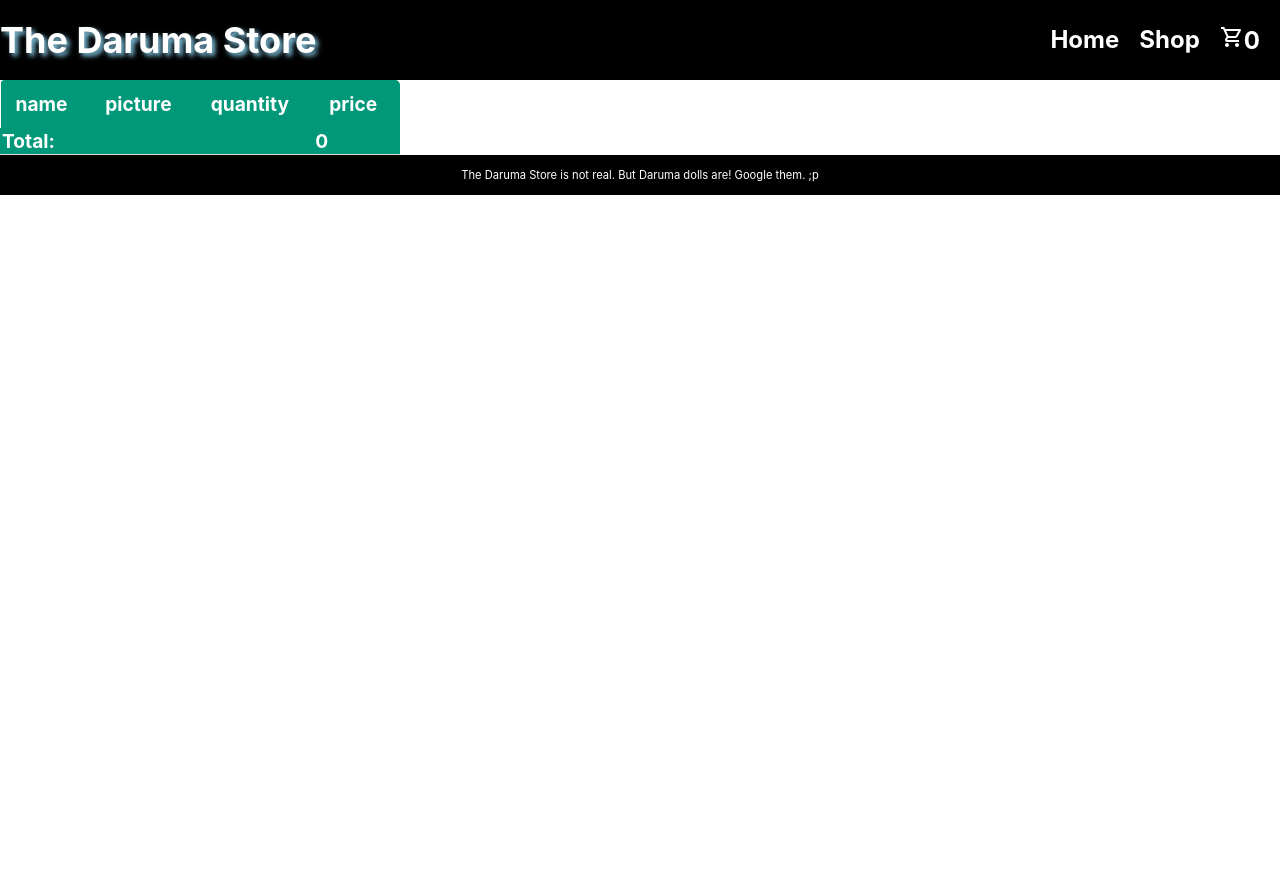
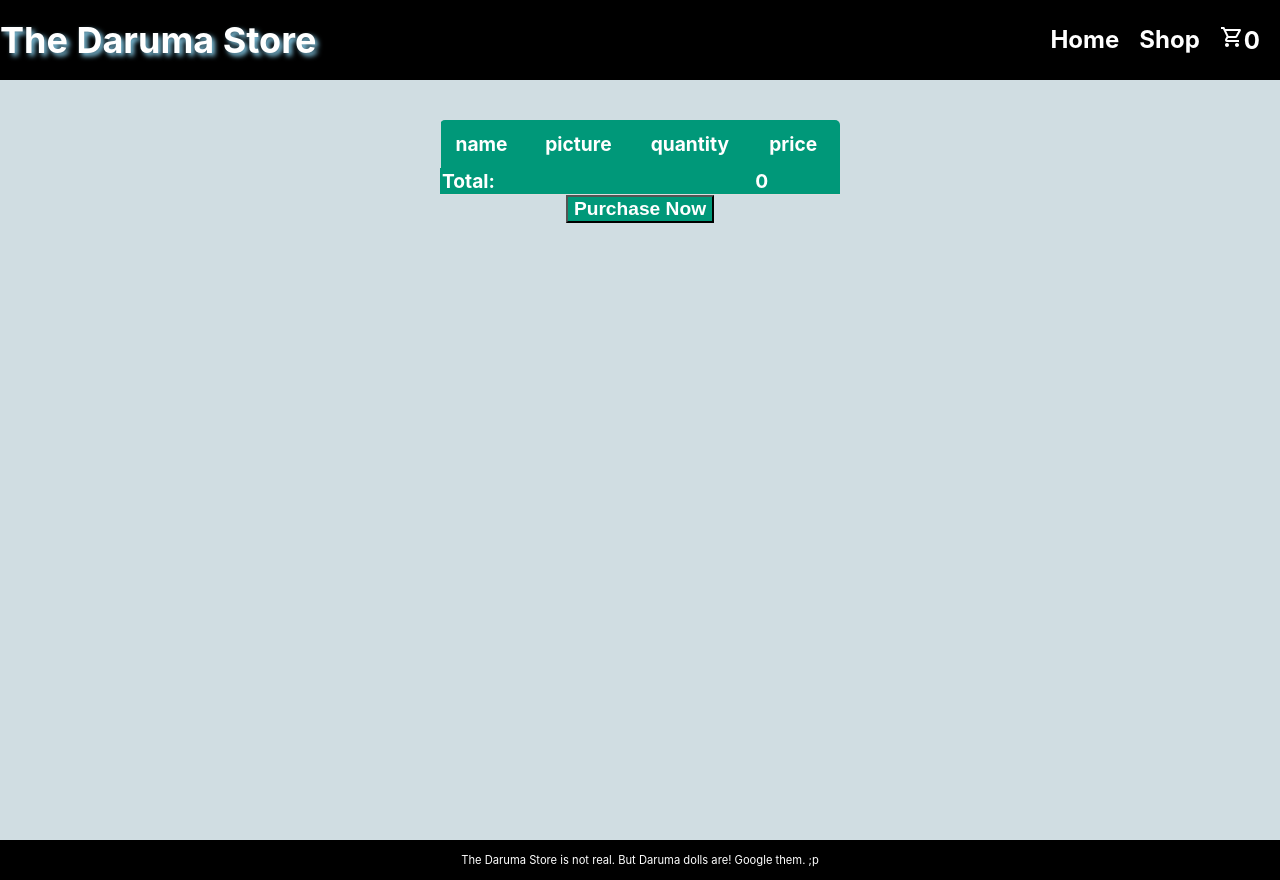
Before and after one commit to erinjaym/shopping-cart, a React (Create React App) app: page /Cart in a window 1280 px wide. Before the commit the page ends 800 px from the top, so only its background shows below. Built offline with nearby package versions, Linux system fonts and the light colour scheme.

Commit message:
Removed testing code. Removed other uneeded or unused code. Styled add and subtract buttns on cart page.

```diff
--- a/src/App.js
+++ b/src/App.js
@@ -13,12 +13,6 @@ function App() {
 
   const [cartItems, setCartItems] = useState ( productList() );
   const [cartCount, setCartCount] = useState (0);
-  const [total, setTotal] = useState (0);
-
-  const addToCart = (productName) => {
-    findItemAndAddQuantity(productName);
-    addCartCount ();
-  };
 
   function findItemAndAddQuantity (productName) {
       for (let x = 0; x < cartItems.length; x++ ){
@@ -27,7 +21,6 @@ function App() {
           itemReplacement.quantity = itemReplacement.quantity + 1;
           cartItems[x] = itemReplacement;
          setCartItems( cartItems );
-         console.log(cartItems);
         }else {
         }
     }
@@ -50,6 +43,16 @@ function App() {
   }
 }
 
+const addToCart = (productName) => {
+  findItemAndAddQuantity(productName);
+  addCartCount ();
+};
+
+const addCartCount = () => {
+  setCartCount ( cartCount + 1);
+}
+
+
   const subtractFromCart = (productName) => {
     findItemAndSubtractQuantity(productName);
     subtractCartCount ();
@@ -59,46 +62,18 @@ function App() {
     setCartCount ( cartCount - 1);
   }
 
-  const addCartCount = () => {
-    setCartCount ( cartCount + 1);
-  }
-
-  const decreaseCartCount = () => {
-    setCartCount ( cartCount - 1) ;
-    return true;
+  const buyAlert = () => {
+    alert("Sorry! Only Japan has these in stock");
   }
 
 
-  function totalItems () {
+  function totalItems () { //need to modfy to round total to two digits.
     let fullCart = cartItems;
     let runningTotal = 0;
-    console.log("are you running");
     for (let item = 0; item < fullCart.length; item++){
       runningTotal += (fullCart[item].quantity) * (fullCart[item].price);
-      console.log(runningTotal);
     }
     return runningTotal;
-  }
-/*
-  function summarizeCart () {
-    console.log(cartItems);
-    let red = cartItems.filter(item =>  item.name == "Red Daruma");
-    let black = cartItems.filter(item => item.name == "Black Daruma");
-    let yellow = cartItems.filter(item => item.name === "Yellow Daruma");
-    let purple = cartItems.filter(item => item.name === "Purple Daruma");
-    let pink = cartItems.filter(item => item.name === "Pink Daruma");
-    let gold = cartItems.filter(item => item.name === "Gold Daruma");
-
-    let redTotal = red.reduce((sum, amount) => sum + amount.quantity, 0);
-      // we now have to create a new object with quantity = redTotal. -
-      // then re add to shooping cart? .... > or just do this every time cart is displayed ??
-      // re code to make add modify cart directly ... ??
-  }; */
-
-  function cartCheck () { // test code remove on polish
-    console.log(cartItems);
-    console.log(cartItems.length); // test code remove on polish
-    console.log(cartItems[0].quantity); // test code remove on polish
   }
 
   return (
@@ -107,8 +82,8 @@ function App() {
       <Nav count={cartCount} />
       <Switch>
         <Route exact path ="/" component={Home} />
-        <Route exact path="/Cart" render={(props) => < Cart {...props} add={addToCart} subtract={subtractFromCart} cart={cartItems} total={totalItems}/>} />
-        <Route exact path="/Shop" render={(props) => <Shop {...props} add={addToCart} check={cartCheck}/>} />
+        <Route exact path="/Cart" render={(props) => < Cart {...props} add={addToCart} subtract={subtractFromCart} cart={cartItems} total={totalItems} buyAlert={buyAlert}/>} />
+        <Route exact path="/Shop" render={(props) => <Shop {...props} add={addToCart}/>} />
       </Switch>
       <Footer />
     </div>
--- a/src/Cart.js
+++ b/src/Cart.js
@@ -1,12 +1,14 @@
 import React from "react";
-import { useState } from "react";
 import Table from "./Table";
 
 const Cart = (props) => {
-    const [cartItems, setCartItemsList] = useState (props.cart);
 
     return (
-        <Table cart={cartItems} total={props.total} add={props.add} subtract={props.subtract}/>
+        <div id="cart-display" className="cart"><center>
+            <Table cart={props.cart} total={props.total} add={props.add} subtract={props.subtract}/>
+            <button id="buy" className="buy-button" onClick={props.buyAlert}>Purchase Now</button>
+            </center>
+        </div>
     );
 };
 export default Cart;
--- a/src/CurrentProducts.js
+++ b/src/CurrentProducts.js
@@ -1,4 +1,3 @@
-import React from "react";
 import RedDaruma from "./images/reddaruma.jpg";
 import BlackDaruma from "./images/blackdaruma.png";
 import YellowDaruma from "./images/yellowdaruma.png";
--- a/src/Table.js
+++ b/src/Table.js
@@ -1,4 +1,3 @@
-import react from "react";
 import { useEffect } from "react";
 
 const Table = (props) => {
@@ -22,11 +21,11 @@ useEffect (() => {
             return (
             <tr key={index}>
                 <td>{item.name}</td>
-                <td><img className="cart-thumbnail" src={item.picture} /> </td>
+                <td><img alt="product-thumbnail" className="cart-thumbnail" src={item.picture} /> </td>
                 <td>
-                  <button onClick={() => props.add(item.name)}>+</button>
+                  <button className="quantity-button" onClick={() => props.add(item.name)}>+</button>
                   {item.quantity}
-                  <button onClick={() => props.subtract(item.name)}>-</button>
+                  <button className="quantity-button" onClick={() => props.subtract(item.name)}>-</button>
                 </td>
                 <td>{item.price}</td>
             </tr>
--- a/src/index.css
+++ b/src/index.css
@@ -20,6 +20,7 @@ display: flex;
 flex-direction: row;
 justify-content: space-between;
 min-height: 10vh;
+min-width: auto;
 font-size: 1.5em;
 font-weight: bold;
 }
@@ -59,7 +60,7 @@ background-position: center;
 background-size: cover;
 display: flex;
 justify-content: flex-end;
-height: 100vh;
+min-height: 90vh;
 }
 
 .shop {
@@ -68,7 +69,6 @@ background-color: rgb(208, 221, 226);
 display: grid;
 grid-template-columns: 1fr 1fr 1fr;
 grid-template-rows: 1fr 1fr;
-height: 100vh;
 justify-content: center;
 padding-bottom: 10vh;
 padding-top: 5vh;
@@ -99,14 +99,6 @@ font-weight: bold;
   font-weight: bold;
 }
 
-.cart {
-background-color: black;
-color: white;
-height: 100vh;
-padding-right: 10vw;
-padding-left: 10vw;
-}
-
 .footer {
 align-items: center;
 background-color: black;
@@ -119,15 +111,8 @@ min-height: 5vh;
 
 .item-image {
   border-radius: 50%;
-  height: 300px;
-  width: 300px;
-}
-
-.item-image:hover {
-  border: 3px solid black;
-  border-radius: 50%;
-  height: 300px;
-  width: 300px;
+  height: auto;
+  width: 225px;
 }
 
 .shop-now-button {
@@ -158,6 +143,14 @@ width: 200px;
   font-size: 1.5em;
   text-shadow: skyblue 3px 3px 5px;
   }
+
+
+  .cart {
+    background-color: rgb(208, 221, 226);
+    padding: 5vh;
+    min-height: 85vh;
+    }
+
 
   .cart-thumbnail{
     height: 75px;
@@ -201,3 +194,26 @@ width: 200px;
   color: white;
   font-weight: bold;
   }
+
+  .buy-button{
+    background-color: #009879;
+    color: white;
+    font-size: 1.2em;
+    font-weight: bold;
+  }
+
+  .quantity-button{
+    background-color: rgb(208, 221, 226);
+    border: 1px solid;
+    border-radius: 50%;
+    color: #009879;
+    display: inline-block;
+    font-size: 1em;
+    margin-left: 5px;
+    margin-right: 5px;
+    text-align: center;
+  }
+
+  .quantity-button:hover{
+  font-size: 1.2em;
+  }
```
